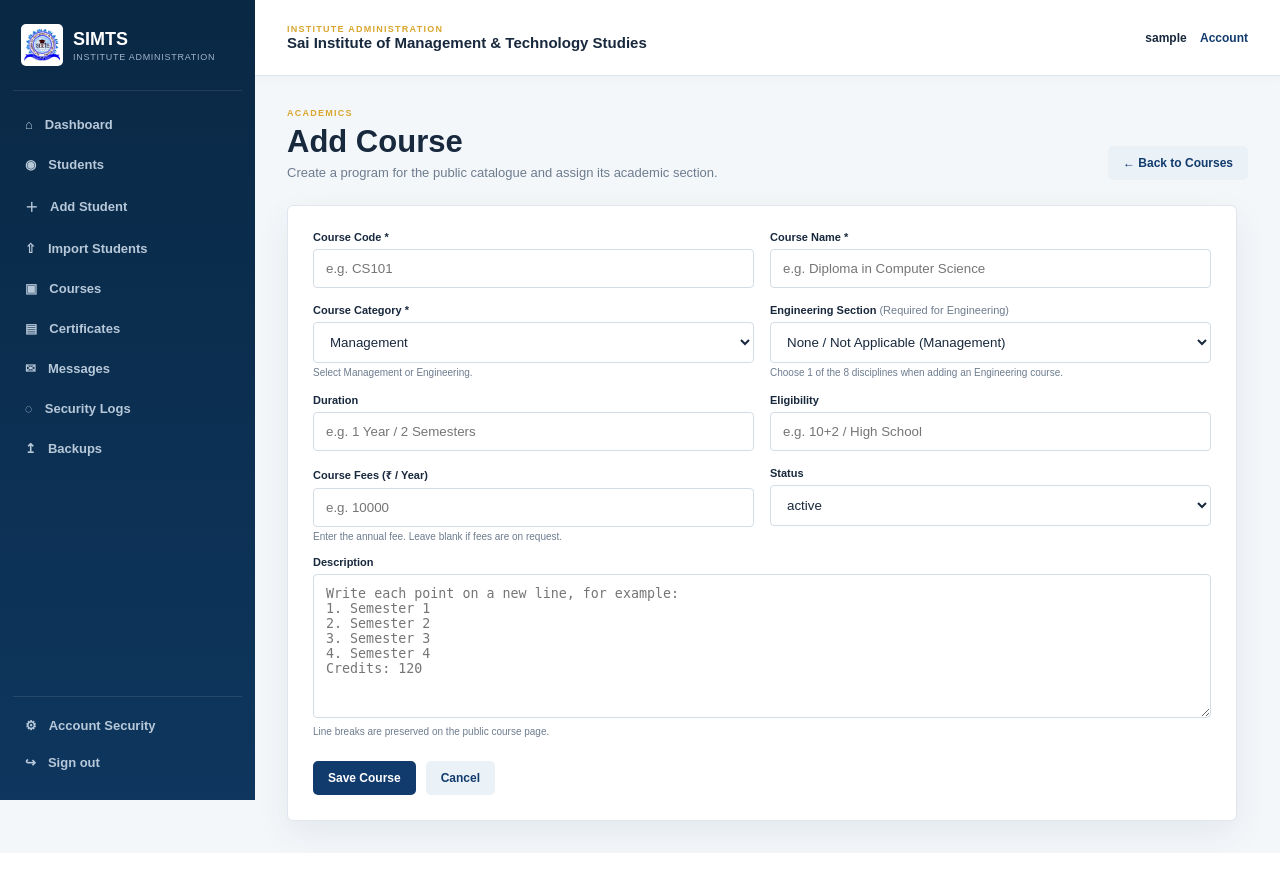
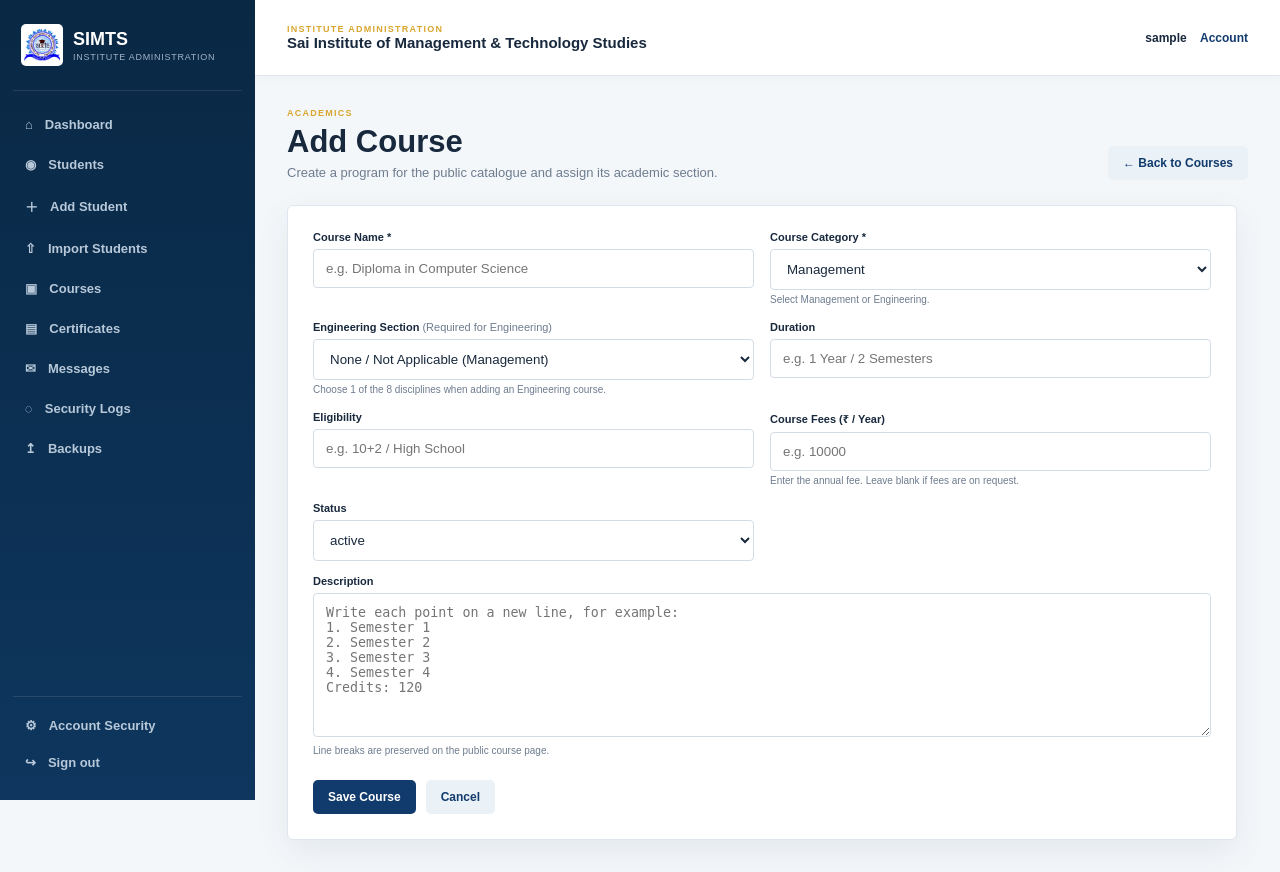
Before and after one commit to Harshzala00/SIMTS, a Flask app: page /admin/courses/add in a window 1280 px wide. Run offline with Flask 3, Linux system fonts and the light colour scheme; the visitor is signed in with stand-in values (Sample User, id 1).

Commit message:
Add files via upload

```diff
--- a/app.py
+++ b/app.py
@@ -21,6 +21,9 @@ def sync_database_schema(app):
             with db.engine.connect() as conn:
                 dialect = db.engine.dialect.name
                 if dialect == 'postgresql':
+                    # Course codes are no longer part of SIMTS. Remove the legacy
+                    # column if it exists in an older PostgreSQL database.
+                    conn.execute(db.text("ALTER TABLE course DROP COLUMN IF EXISTS course_code"))
                     conn.execute(db.text("""
                         DO $$
                         BEGIN
@@ -69,6 +72,16 @@ def sync_database_schema(app):
                         if col not in student_cols:
                             conn.execute(db.text(sql))
                     course_cols = {row[1] for row in conn.execute(db.text("PRAGMA table_info(course)")).fetchall()}
+                    if 'course_code' in course_cols:
+                        try:
+                            conn.execute(db.text("ALTER TABLE course DROP COLUMN course_code"))
+                        except Exception:
+                            # Older SQLite versions may not support DROP COLUMN.
+                            # The active SQLite builds used by SIMTS support it; if
+                            # an older build is encountered, leave the legacy column
+                            # until the database is recreated/migrated manually.
+                            pass
+                        course_cols = {row[1] for row in conn.execute(db.text("PRAGMA table_info(course)")).fetchall()}
                     if 'category' not in course_cols:
                         conn.execute(db.text("ALTER TABLE course ADD COLUMN category VARCHAR(30) DEFAULT 'management'"))
                     if 'fees' not in course_cols:
--- a/models.py
+++ b/models.py
@@ -25,7 +25,6 @@ class Course(db.Model):
     __tablename__ = 'course'
 
     id = db.Column(db.Integer, primary_key=True)
-    course_code = db.Column(db.String(50), unique=True, nullable=False, index=True)
     course_name = db.Column(db.String(200), nullable=False)
     duration = db.Column(db.String(100))
     eligibility = db.Column(db.String(500))
--- a/routes/admin.py
+++ b/routes/admin.py
@@ -320,15 +320,6 @@ def import_students():
             if 'COMPUTER' in u: return 'computer'
             return 'other'
 
-        def generate_course_code(course_name):
-            m = re.search(r'\(([A-Z0-9]+)\)$', course_name.upper())
-            base = m.group(1) if m else re.sub(r'[^A-Z0-9]+', '', course_name.upper())[:30] or 'COURSE'
-            code = base[:50]
-            n = 2
-            while Course.query.filter(func.lower(Course.course_code) == code.lower()).first():
-                code = f'{base[:46]}-{n}'
-                n += 1
-            return code
 
         count = skipped = created_courses = 0
         for row in rows[1:]:
@@ -348,17 +339,12 @@ def import_students():
                 continue
 
             normalized_course = normalize_course_name(course_value)
-            # Match by normalized full name, or by abbreviation in parentheses.
+            # Match courses by their full normalized name only.
             course = Course.query.filter(func.lower(Course.course_name) == normalized_course.lower()).first()
-            if not course:
-                m = re.search(r'\(([A-Z0-9]+)\)$', normalized_course)
-                if m:
-                    code = m.group(1)
-                    course = Course.query.filter(func.lower(Course.course_code) == code.lower()).first()
             if not course:
                 category = course_category(normalized_course)
                 section = engineering_section_for(normalized_course) if category == 'engineering' else None
-                course = Course(course_code=generate_course_code(normalized_course), course_name=normalized_course,
+                course = Course(course_name=normalized_course,
                                 category=category, engineering_section=section, status='active')
                 db.session.add(course)
                 db.session.flush()
@@ -409,7 +395,7 @@ def add_course():
     if preset_section not in ENGINEERING_SECTION_KEYS:
         preset_section = ''
     if request.method == 'POST':
-        code, name = clean(request.form.get('course_code'), 50), clean(request.form.get('course_name'), 200)
+        name = clean(request.form.get('course_name'), 200)
         category = clean(request.form.get('category'), 30).lower()
         if category not in {'management', 'engineering'}: category = 'management'
         engineering_section = clean(request.form.get('engineering_section'), 40).lower() or None
@@ -418,20 +404,17 @@ def add_course():
             return redirect(url_for('admin.add_course'))
         if category == 'management':
             engineering_section = None
-        if not code or not name:
-            flash('Course code and name are required.', 'error')
+        if not name:
+            flash('Course name is required.', 'error')
             return redirect(url_for('admin.add_course'))
-        if Course.query.filter_by(course_code=code).first():
-            flash('Course code already exists.', 'error')
-            return redirect(url_for('admin.add_course'))
-        course = Course(course_code=code, course_name=name, category=category, engineering_section=engineering_section,
+        course = Course(course_name=name, category=category, engineering_section=engineering_section,
                         duration=clean(request.form.get('duration'), 100),
                         eligibility=clean(request.form.get('eligibility'), 500),
                         fees=parse_course_fee(request.form.get('fees')),
                         status=clean(request.form.get('status'), 30) or 'active',
                         description=(request.form.get('description') or '').strip()[:10000])
         db.session.add(course); db.session.commit()
-        audit('CREATE_COURSE', code); flash('Course added.', 'success')
+        audit('CREATE_COURSE', name); flash('Course added.', 'success')
         return redirect(url_for('admin.courses'))
     return render_template('admin/course_form.html', course=None, preset_category=('engineering' if preset_section else 'management'), preset_engineering_section=preset_section)
 
@@ -442,7 +425,7 @@ def edit_course(course_id):
     if not course:
         flash('Course not found.', 'error'); return redirect(url_for('admin.courses'))
     if request.method == 'POST':
-        code, name = clean(request.form.get('course_code'), 50), clean(request.form.get('course_name'), 200)
+        name = clean(request.form.get('course_name'), 200)
         category = clean(request.form.get('category'), 30).lower()
         if category not in {'management', 'engineering'}: category = 'management'
         engineering_section = clean(request.form.get('engineering_section'), 40).lower() or None
@@ -451,18 +434,15 @@ def edit_course(course_id):
             return redirect(url_for('admin.edit_course', course_id=course.id))
         if category == 'management':
             engineering_section = None
-        if not code or not name:
-            flash('Course code and name are required.', 'error'); return redirect(url_for('admin.edit_course', course_id=course.id))
-        existing = Course.query.filter_by(course_code=code).first()
-        if existing and existing.id != course.id:
-            flash('Course code already in use by another course.', 'error'); return redirect(url_for('admin.edit_course', course_id=course.id))
-        course.course_code, course.course_name, course.category, course.engineering_section = code, name, category, engineering_section
+        if not name:
+            flash('Course name is required.', 'error'); return redirect(url_for('admin.edit_course', course_id=course.id))
+        course.course_name, course.category, course.engineering_section = name, category, engineering_section
         course.duration = clean(request.form.get('duration'), 100)
         course.eligibility = clean(request.form.get('eligibility'), 500)
         course.fees = parse_course_fee(request.form.get('fees'))
         course.status = clean(request.form.get('status'), 30) or 'active'
         course.description = (request.form.get('description') or '').strip()[:10000]
-        db.session.commit(); audit('EDIT_COURSE', code); flash('Course updated successfully.', 'success')
+        db.session.commit(); audit('EDIT_COURSE', name); flash('Course updated successfully.', 'success')
         return redirect(url_for('admin.courses'))
     return render_template('admin/course_form.html', course=course)
 
@@ -472,10 +452,10 @@ def delete_course(course_id):
     course = db.session.get(Course, course_id)
     if not course:
         flash('Course not found.', 'error'); return redirect(url_for('admin.courses'))
-    code = course.course_code
+    name = course.course_name
     Student.query.filter_by(course_id=course.id).update({'course_id': None})
-    db.session.delete(course); db.session.commit(); audit('DELETE_COURSE', code)
-    flash(f'Course {code} deleted successfully.', 'success'); return redirect(url_for('admin.courses'))
+    db.session.delete(course); db.session.commit(); audit('DELETE_COURSE', name)
+    flash(f'Course {name} deleted successfully.', 'success'); return redirect(url_for('admin.courses'))
 
 # ============================================================
 # CERTIFICATE IMAGE MANAGEMENT
--- a/templates/admin/course_form.html
+++ b/templates/admin/course_form.html
@@ -5,7 +5,7 @@
     <div>
         <span class="top-label">ACADEMICS</span>
         <h1>{% if course %}Edit Course{% else %}Add Course{% endif %}</h1>
-        <p>{% if course %}Update program details for {{ course.course_name }} ({{ course.course_code }}).{% else %}Create a program for the public catalogue and assign its academic section.{% endif %}</p>
+        <p>{% if course %}Update program details for {{ course.course_name }}.{% else %}Create a program for the public catalogue and assign its academic section.{% endif %}</p>
     </div>
     <a class="btn secondary" href="{{ url_for('admin.courses') }}">← Back to Courses</a>
 </div>
@@ -14,10 +14,6 @@
     <form method="post" class="admin-form">
         <input type="hidden" name="csrf_token" value="{{ csrf_token() }}">
         <div class="form-grid">
-            <div>
-                <label>Course Code *</label>
-                <input name="course_code" required value="{{ course.course_code if course else '' }}" placeholder="e.g. CS101">
-            </div>
             <div>
                 <label>Course Name *</label>
                 <input name="course_name" required value="{{ course.course_name if course else '' }}" placeholder="e.g. Diploma in Computer Science">
--- a/templates/admin/import_students.html
+++ b/templates/admin/import_students.html
@@ -8,7 +8,7 @@
     1. Student code <strong>(required)</strong><br>
     2. Name <strong>(required)</strong><br>
     3. Email <strong>(required)</strong><br>
-    4. Course <strong>(required — use course code or exact course name)</strong><br>
+    4. Course <strong>(required — use the exact full course name)</strong><br>
     5. Passing grade <strong>(optional)</strong><br>
     6. Passing year <strong>(optional)</strong>
   </div>
```
Also changed, not shown: templates/admin/courses.html (+4 -4 lines), static/css/style.css.
